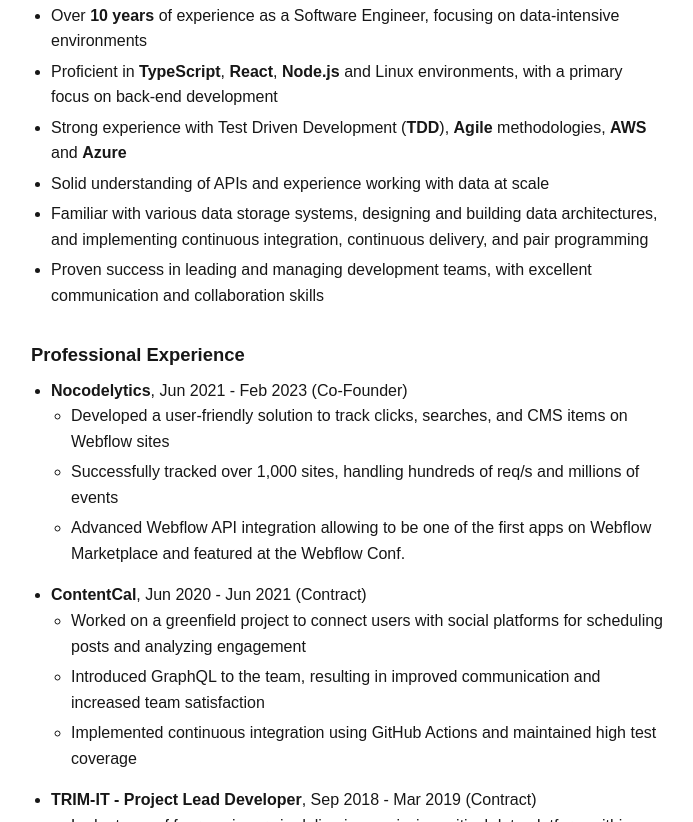
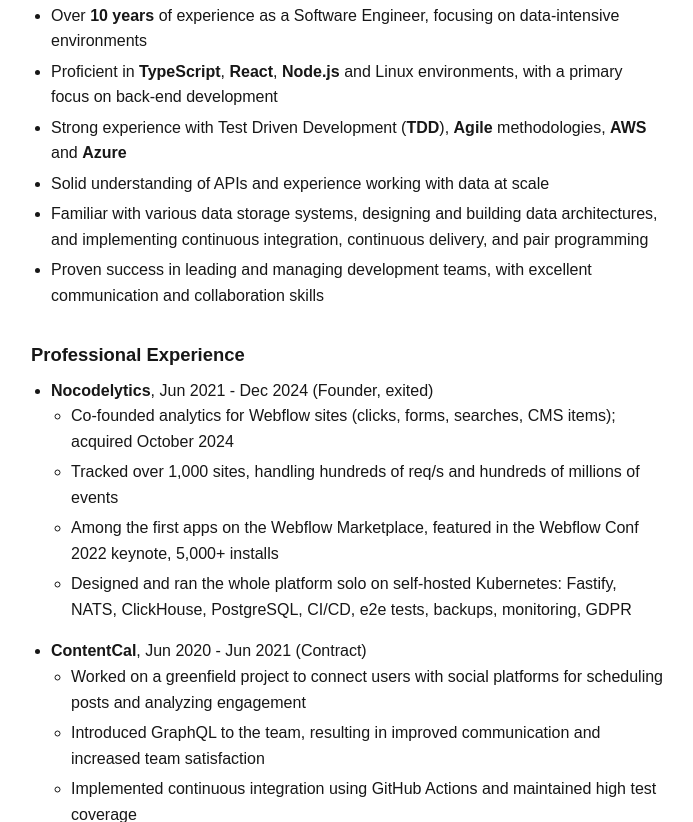
Before and after one commit to florianherrengt/florianherrengt.com, a plain HTML site: page cv.html in a window 1280 px wide. Shown: the part 470-1292 px from the top of the page, without its empty margins (293-986 px from the left). Drawn offline with Linux system fonts and the light colour scheme.

Commit message:
Remove outdated cover letter and CV input; update CV with Nocodelytics exit; add nocodelytics.txt project story

```diff
--- a/cv.html
+++ b/cv.html
@@ -183,20 +183,26 @@
           <ul>
             <li>
               <span>
-                <strong>Nocodelytics</strong>, Jun 2021 - Feb 2023 (Co-Founder)
+                <strong>Nocodelytics</strong>, Jun 2021 - Dec 2024 (Founder,
+                exited)
               </span>
               <ul>
                 <li>
-                  Developed a user-friendly solution to track clicks, searches,
-                  and CMS items on Webflow sites
+                  Co-founded analytics for Webflow sites (clicks, forms,
+                  searches, CMS items); acquired October 2024
                 </li>
                 <li>
-                  Successfully tracked over 1,000 sites, handling hundreds of
-                  req/s and millions of events
+                  Tracked over 1,000 sites, handling hundreds of req/s and
+                  hundreds of millions of events
                 </li>
                 <li>
-                  Advanced Webflow API integration allowing to be one of the first
-                  apps on Webflow Marketplace and featured at the Webflow Conf.
+                  Among the first apps on the Webflow Marketplace, featured in
+                  the Webflow Conf 2022 keynote, 5,000+ installs
+                </li>
+                <li>
+                  Designed and ran the whole platform solo on self-hosted
+                  Kubernetes: Fastify, NATS, ClickHouse, PostgreSQL, CI/CD,
+                  e2e tests, backups, monitoring, GDPR
                 </li>
               </ul>
             </li>
```
Also changed, not shown: cover.txt (deleted), input.txt (deleted), nocodelytics.txt (added).
